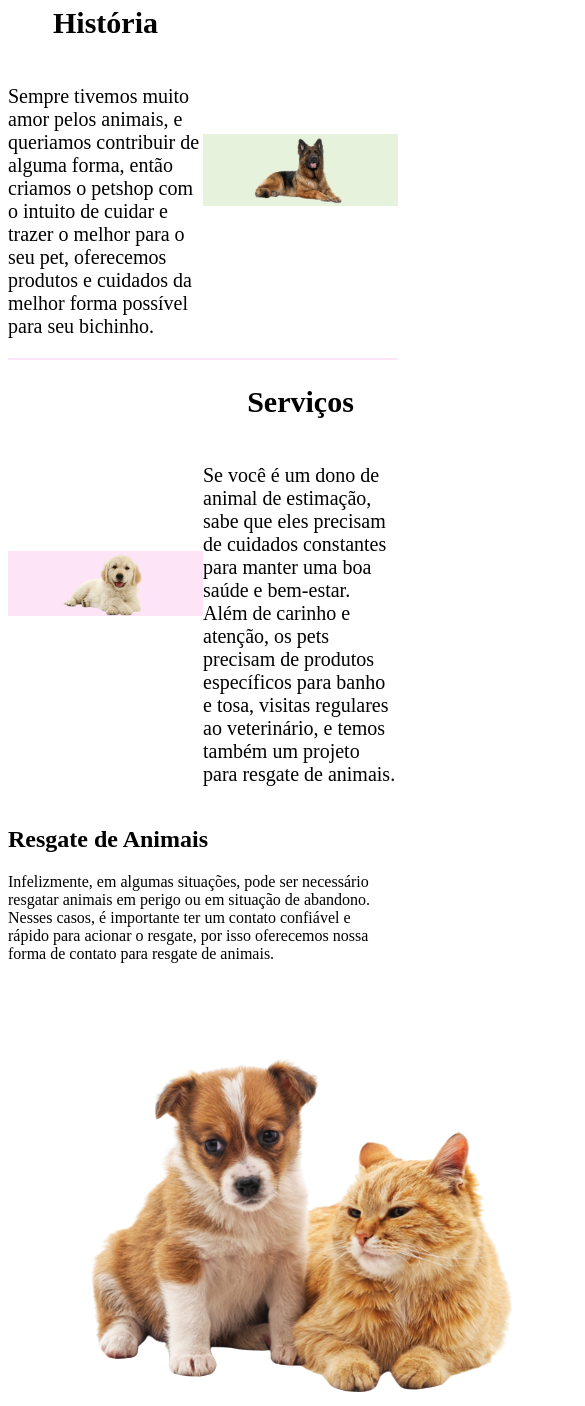
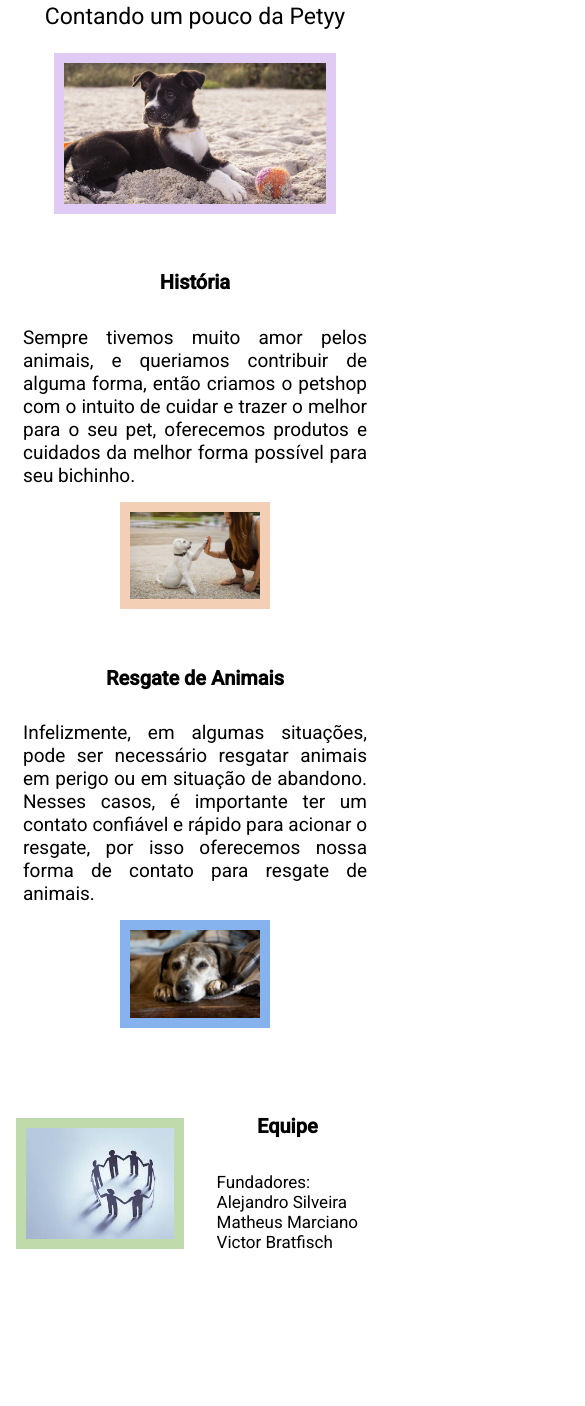
Before and after one commit to alejandrosilveiraramos/project-pulsati, a plain HTML site: page petty/pages/about.html in a window 390 px wide. Shown: the part 129-1535 px from the top of the page, 585 px wide, since content can reach past the window. After the commit the page ends 1406 px from the top, so only its background shows below. Drawn offline with Linux system fonts and the light colour scheme.

Commit message:
about 27-02

```diff
--- a/petty/assets/css/about.css
+++ b/petty/assets/css/about.css
@@ -1,30 +1,53 @@
+@import url('https://fonts.googleapis.com/css2?family=Montserrat:wght@300;400;600&family=Roboto:wght@300;400;500&display=swap');
+body{
+    font-family: 'Roboto';
+    text-align: justify;
+}
+div{
+    width: 100%;
+}
 .titulo{
+    display: flex;
+    align-items: center;
+    flex-direction: column;
+    justify-content: center;
+}
+.imagem-grande img{
+    width: 800px;
+    border: 10px solid;
+    border-color: #dfcbf3;
+}
+.titulo h1{
+    font-size: 40px;
+}
+.titulo p{
+    font-size: 20px;
+
+}
+.imagem-grande{
     display: flex;
     align-items: center;
     flex-direction: row;
     justify-content: center;
 }
-.titulo h1{
-    font-size: 40px;
-}
 .historia{
-    width: 100vw;
-    height: 100vh;
+    margin-top: 200px;
     display: flex;
     flex-direction: row;
-    align-items: center;
     height: auto;
-    border-top: #E7F2DC solid 2px;
 }
 .historia-img{
-    background-color: #E7F2DC;
-    width: 50vw;
+    width: 45vw;
+    height: 100%;
     display: flex;
     justify-content: center;
     align-items: center
 }
 .historia-img img{
     width: 50%;
+    transform: rotate(-10deg);
+    border: 10px solid;
+    border-color: #f3cfb6;
 }
 .historia-txt h2{
     font-size: 30px;
@@ -37,58 +60,63 @@
     display: flex;
     flex-direction: column;
     align-items: center;
+    margin-right: 100px;
 }
-.servicos{
-    width: 100vw;
-    height: 100vh;
+
+.resgate{
+    margin-top: 150px;
+
     display: flex;
     flex-direction: row;
     align-items: center;
     height: auto;
-    border-top: #FDE4F6 solid 2px;
 }
-.servicos-img{
-    background-color: #FDE4F6;
+.resgate-txt{
     width: 50vw;
+    display: flex;
+    flex-direction: column;
+    align-items: center;
+    margin-left: 100px;
+}
+.resgate-txt p{
+    font-size: 20px;
+}
+.resgate-txt h2{
+    font-size: 30px;
+}
+.resgate-img{
+    width: 40vw;
     display: flex;
     justify-content: center;
     align-items: center
 }
-.servicos-img img{
+.resgate-img img{
     width: 50%;
-}
-.servicos-txt{
-    width: 50vw;
-    display: flex;
-    flex-direction: column;
-    align-items: center;
-}
-.servicos-txt p{
-    font-size: 20px;
-}
-.servicos-txt h2{
-    font-size: 30px;
+    transform: rotate(10deg);
+    border: 10px solid;
+    border-color: #86b3ee;
 }
 .equipe{
-    width: 100vw;
-    height: 100vh;
+    margin-top: 150px;
     display: flex;
     flex-direction: row;
     align-items: center;
     height: auto;
 }
 .equipe-img{
-    background-color: #FDE4F6;
     width: 50vw;
     display: flex;
-    justify-content: center;
+    justify-content: right;
     align-items: center
 }
 .equipe-img img{
     width: 50%;
+    transform: rotate(0deg);
+    border: 10px solid;
+    border-color: #c0daab;
 }
 .equipe-txt{
-    width: 50vw;
+    width: 20vw;
     display: flex;
     flex-direction: column;
     align-items: center;
@@ -99,3 +127,261 @@
 .equipe-txt h2{
     font-size: 30px;
 }
+
+@media screen and (max-width: 1200px) {
+    .historia-txt p{
+        font-size: 19px;
+    }
+    .resgate-txt p{
+        font-size: 19px;
+    }
+    .equipe-txt p{
+        font-size: 19px;
+    }
+  }
+  @media screen and (max-width: 1000px) {
+    .historia-txt h2{
+        font-size: 20px;
+    }
+    .resgate-txt h2{
+        font-size: 20px;
+    }
+    .equipe-txt h2{
+        font-size: 20px;
+    }
+    .historia-txt p{
+        font-size: 18px;
+    }
+    .resgate-txt p{
+        font-size: 18px;
+    }
+    .equipe-txt p{
+        font-size: 18px;
+    }
+  }
+  @media screen and (max-width: 912px){
+    .historia-txt p{
+        font-size: 22px;
+        margin: 1rem;
+    }
+    .resgate-txt p{
+        font-size: 22px;
+        margin: 1rem;
+    }
+    .equipe-txt p{
+        font-size: 22px;
+    }
+    .equipe-img{
+        justify-content: center;
+    }
+    .titulo p{
+        font-size: 23px;
+    }
+}
+  @media screen and (max-width: 890px) {
+    .imagem-grande img{
+        width: 70%;
+    }
+    .historia-txt p{
+        font-size: 20px;
+    }
+    .resgate-txt p{
+        font-size: 20px;
+    }
+    .equipe-txt p{
+        font-size: 20px;
+    }
+}
+@media screen and (max-width: 820px){
+    .historia-txt p{
+        font-size: 20px;
+    }
+    .resgate-txt p{
+        font-size: 20px;
+    }
+    .equipe-txt p{
+        font-size: 20px;
+    }
+    .equipe-img{
+        justify-content: center;
+    }
+}
+@media screen and (max-width: 760px) {
+    .historia{
+        display: flex;
+        flex-direction: column-reverse;
+        align-items: center;
+    }
+    .historia-img img{
+        transform: rotate(0deg);
+    }
+    .historia-img{
+        margin-right: 100px;
+    }
+    .resgate{
+        display: flex;
+        flex-direction: column;
+        align-items: center;
+    }
+    .resgate-img img{
+        transform: rotate(0deg);
+    }
+    .resgate-img{
+        margin-left: 100px;
+    }
+    .equipe-img{
+        justify-content: center;
+    }
+
+}
+
+
+@media screen and (max-width: 700px) {
+    .historia-txt p{
+        font-size: 14px;
+    }
+    .resgate-txt p{
+        font-size: 14px;
+    }
+    .equipe-txt p{
+        font-size: 14px;
+    }
+}
+@media screen and (max-width: 590px) {
+    .equipe-txt p{
+        font-size: 12px;
+    }
+}
+@media screen and (max-width: 414px) {
+    .historia{
+        flex-direction: column-reverse;
+        align-items: justify;
+        justify-content: space-between;
+        margin-top: 40px;
+    }
+    .historia-img{
+        width: 70%;
+        margin-right: 0px;
+    }
+    .historia-txt{
+        margin-right: 0px;
+        width: 100%;
+    }
+    .historia-txt p{
+        text-align: justify;
+        font-size: 19px;
+        margin: 15px;
+    }
+    .resgate{
+        flex-direction: column;
+        align-items: center;
+        justify-content: space-between;
+        margin-top: 40px;
+    }
+    .resgate-img{
+        width: 70%;
+        margin-left: 0px;
+    }
+    .resgate-txt{
+        margin-left: 0px;
+        width: 100%;
+    }
+    .resgate-txt p{
+        text-align: justify;
+        font-size: 19px;
+        margin: 15px;
+    }
+    .equipe{
+        margin-top: 70px;
+    }
+    .equipe-txt p{
+        font-size: 17px;
+    }
+    .equipe-txt{
+        width: 200px;
+    }
+    .equipe-txt h2{
+        text-align: left;
+    }
+    .equipe-img img{
+        width: 80%;
+    }
+}
+@media screen and (max-width: 375px){
+    .historia{
+        flex-direction: column-reverse;
+        align-items: center;
+        justify-content: space-between;
+        margin-top: 40px;
+    }
+    .historia-img{
+        width: 70%;
+        margin-right: 0px;
+    }
+    .historia-txt{
+        margin-right: 0px;
+        width: 100%;
+    }
+    .historia-txt p{
+        text-align: justify;
+        font-size: 15px;
+    }
+    .resgate{
+        flex-direction: column;
+        align-items: center;
+        justify-content: space-between;
+        margin-top: 40px;
+    }
+    .resgate-img{
+        width: 70%;
+        margin-left: 0px;
+    }
+    .resgate-txt{
+        margin-left: 0px;
+        width: 100%;
+    }
+    .resgate-txt p{
+        text-align: justify;
+        font-size: 15px;
+    }
+
+    .equipe-txt p{
+        font-size: 14px;
+    }
+    .equipe-txt{
+        width: 200px;
+    }
+    .equipe-txt h2{
+        text-align: left;
+    }
+    .equipe-img img{
+        width: 80%;
+    }
+}
+
+@media screen and (max-width: 280px){
+    .historia-txt p{
+        font-size: 13px;
+    }
+    .resgate-txt p{
+        font-size: 13px;
+    }
+    .equipe-txt p{
+        font-size: 13px;
+    }
+    .historia-txt h2{
+        font-size: 14px;
+    }
+    .resgate-txt h2{
+        font-size: 14px;
+    }
+    .equipe-txt h2{
+        font-size: 14px;
+    }
+    .equipe-img{
+        justify-content: center;
+    }
+    .titulo p{
+        font-size: 15px;
+    }
+}
--- a/petty/pages/about.html
+++ b/petty/pages/about.html
@@ -8,43 +8,39 @@
     <title>Sobre</title>
   </head>
   <body>
+    <!-- Div principal --Começo -->
+    <div>
       <!-- Titulo --Começo -->
       <div class="titulo">
         <h1>Sobre o Site</h1>
+        <p>Contando um pouco da Petyy</p>
       </div>
       <!-- Titulo --Fim -->
-
+      <!-- Imagem Maior --Começo -->
+      <div class="imagem-grande">
+        <img
+          src="/petty/assets/img/cute-puppy-playing-on-the-sand-wallpaper-3840x2160_54.jpg"
+          alt=""
+        />
+      </div>
+      <!-- Imagem Maior --Fim -->
       <div class="historia">
+        <!-- Historia imagem --Começo -->
+        <div class="historia-img">
+          <img src="/petty/assets/img/fotolia_145366200-768x512.jpg" alt="" />
+        </div>
+        <!-- Historia imagem --Fim -->
+        <!-- Historia texto --Começo -->
         <div class="historia-txt">
           <h2>História</h2>
           <p>
             Sempre tivemos muito amor pelos animais, e queriamos contribuir de
-          alguma forma, então criamos o petshop com o intuito de cuidar e trazer
-          o melhor para o seu pet, oferecemos produtos e cuidados da melhor
-          forma possível para seu bichinho.
+            alguma forma, então criamos o petshop com o intuito de cuidar e
+            trazer o melhor para o seu pet, oferecemos produtos e cuidados da
+            melhor forma possível para seu bichinho.
           </p>
         </div>
-      <div class="historia-img">
-        <img src="/petty/assets/img/pastor-removebg-preview.png" alt="" />
-      </div>
-    </div>
-    <div class="servicos">
-      <div class="servicos-img">
-        <img
-          src="/petty/assets/img/golden-retrivier-removebg-preview.png"
-          alt=""
-        />
-      </div>
-      <div class="servicos-txt">
-        <h2>Serviços</h2>
-        <p>
-          Se você é um dono de animal de estimação, sabe que eles precisam de
-          cuidados constantes para manter uma boa saúde e bem-estar. Além de
-          carinho e atenção, os pets precisam de produtos específicos para banho
-          e tosa, visitas regulares ao veterinário, e temos também um projeto
-          para resgate de animais.
-        </p>
-      </div>
+        <!-- Historia texto --Fim -->
       </div>
       <div class="resgate">
         <div class="resgate-txt">
@@ -57,18 +53,28 @@
           </p>
         </div>
         <div class="resgate-img">
-        <img src="/petty/assets/img/4637313-removebg-preview.png" alt="" />
+          <img src="/petty/assets/img/cachorro-velho-deitado.jpg" alt="" />
         </div>
       </div>
+      <!-- Equipe --Começo -->
       <div class="equipe">
+        <!-- Equipe Imagem--Começo -->
+        <div class="equipe-img">
+          <img src="/petty/assets/img/images.jpg" alt="" />
+        </div>
+        <!-- Equipe Imagem--Fim-->
+        <!-- Equipe Texto--Começo -->
         <div class="equipe-txt">
           <h2>Equipe</h2>
           <p>
             Fundadores:<br />Alejandro Silveira<br />Matheus Marciano<br />Victor
-          Bratfisch.
+            Bratfisch
           </p>
         </div>
-      <div class="equipe-img"></div>
+        <!-- Equipe Texto--Fim -->
       </div>
+      <!-- Equipe --Fim -->
+    </div>
+    <!-- Div principal --Fim -->
   </body>
 </html>
```
Also changed, not shown: petty/assets/img/cachorro-velho-deitado.jpg (added), petty/assets/img/cute-puppy-playing-on-the-sand-wallpaper-3840x2160_54.jpg (added), petty/assets/img/fotolia_145366200-768x512.jpg (added), petty/assets/img/images.jpg (added), petty/assets/img/melhor-brinquedo-para-cachorro-8-.png (added). Lines whose indentation alone changed are shown as unchanged.
